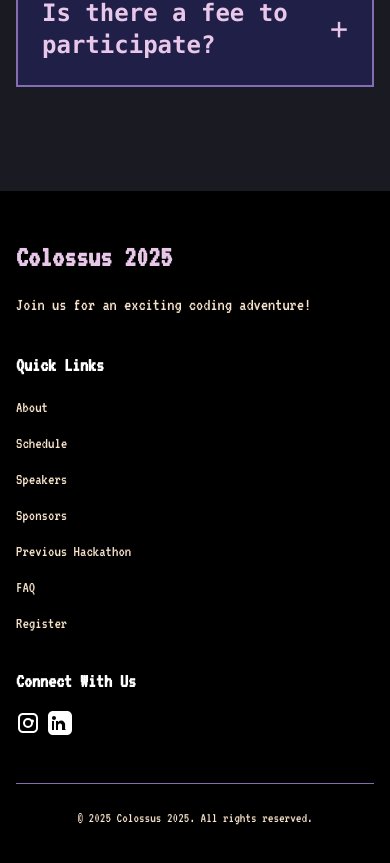
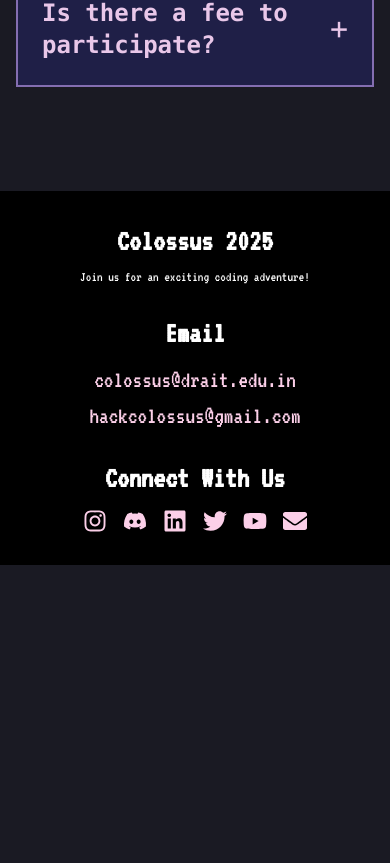
Before and after one commit to Grimm1694/prototype, a Next.js app: page / in a window 390 px wide. Shown: the part 8167-9030 px from the top of the page. After the commit the page ends 8732 px from the top, so only its background shows below. Built offline with nearby package versions, Linux system fonts and the light colour scheme.

Commit message:
Footer changes

```diff
--- a/app/components/Footer.tsx
+++ b/app/components/Footer.tsx
@@ -1,83 +1,109 @@
 import Link from "next/link";
+import {
+  FaInstagram,
+  FaLinkedin,
+  FaYoutube,
+  FaTwitter,
+  FaDiscord,
+  FaEnvelope,
+} from "react-icons/fa";
 
 const Footer = () => {
   return (
-    <footer className="bg-hackathon-black text-white py-12">
+    <footer className="bg-hackathon-black text-white py-8">
       <div className="container mx-auto px-4">
-        <div className="grid grid-cols-1 md:grid-cols-3 gap-8">
-          {/* Branding */}
-          <div>
-            <h3 className="text-3xl font-bold text-hackathon-light-pink">
-              Colossus 2025
-            </h3>
-            <p className="mt-4 text-lg text-hackathon-beige">
+        <div className="flex flex-wrap justify-between items-center">
+          {/* Footer header */}
+          <div className="w-full md:w-1/3 mb-6 md:mb-0 text-center md:text-left">
+            <h3 className="text-3xl font-bold mb-2">Colossus 2025</h3>
+            <p className="text-sm">
               Join us for an exciting coding adventure!
             </p>
           </div>
-          {/* Quick Links */}
-          <div>
-            <h4 className="text-xl font-semibold mb-4">Quick Links</h4>
-            <ul className="space-y-3">
-              {[
-                "About",
-                "Schedule",
-                "Speakers",
-                "Sponsors",
-                "Previous Hackathon",
-                "FAQ",
-              ].map((item) => (
-                <li key={item}>
-                  <Link
-                    href={`#${item.toLowerCase()}`}
-                    className="text-hackathon-beige hover:text-hackathon-purple transition-colors duration-300"
-                  >
-                    {item}
-                  </Link>
-                </li>
-              ))}
+
+          {/* Email Section */}
+          <div className="w-full md:w-1/3 mb-6 md:mb-0 text-center">
+            <h4 className="text-[30px] font-semibold mb-2">Email</h4>
+            <ul className="space-y-1">
               <li>
                 <a
-                  href="https://unstop.com/hackathons/colossus-2025"
-                  target="_blank"
-                  rel="noopener noreferrer"
-                  className="text-hackathon-beige hover:text-hackathon-purple transition-colors duration-300"
+                  href="mailto:colossus@drait.edu.in"
+                  className="text-pink-200 hover:underline text-2xl"
                 >
-                  Register
+                  colossus@drait.edu.in
+                </a>
+              </li>
+              <li>
+                <a
+                  href="mailto:hackcolossus@gmail.com"
+                  className="text-pink-200 hover:underline text-2xl"
+                >
+                  hackcolossus@gmail.com
                 </a>
               </li>
             </ul>
           </div>
-          {/* Social Links */}
-          <div>
-            <h4 className="text-xl font-semibold mb-4">Connect With Us</h4>
-            <div className="flex space-x-2">
-              {/* Instagram Icon */}
+
+          {/* Social Section */}
+          <div className="w-full md:w-1/3 text-center">
+            <h4 className="text-[30px] font-semibold mb-2">Connect With Us</h4>
+            <div className="flex justify-center space-x-4 text-2xl">
               <a
+                title="Instagram"
                 href="https://www.instagram.com/hackcolossus/"
-                aria-label="Instagram"
-                className="hover:text-hackathon-purple transition-colors duration-300"
+                target="_blank"
+                rel="noopener noreferrer"
+                className="text-pink-200 hover:text-hackathon-purple transition-colors duration-300"
               >
-                <svg className="w-6 h-6 fill-current" viewBox="0 0 24 24">
-                  <path d="M7 2C4.2 2 2 4.2 2 7v10c0 2.8 2.2 5 5 5h10c2.8 0 5-2.2 5-5V7c0-2.8-2.2-5-5-5H7zm10 2c1.7 0 3 1.3 3 3v10c0 1.7-1.3 3-3 3H7c-1.7 0-3-1.3-3-3V7c0-1.7 1.3-3 3-3h10zm-5 3a5 5 0 100 10 5 5 0 000-10zm0 2a3 3 0 110 6 3 3 0 010-6zm4.5-.5a1.5 1.5 0 100 3 1.5 1.5 0 000-3z" />
-                </svg>
+                <FaInstagram />
               </a>
-              {/* LinkedIn Icon */}
               <a
+                title="Discord"
+                href="https://discord.com/invite/f67PkkFqHv"
+                target="_blank"
+                rel="noopener noreferrer"
+                className="text-pink-200 hover:text-hackathon-purple transition-colors duration-300"
+              >
+                <FaDiscord />
+              </a>
+              <a
+                title="LinkedIn"
                 href="https://www.linkedin.com/company/hack-colossus/posts/?feedView=all"
-                aria-label="LinkedIn"
-                className="hover:text-hackathon-purple transition-colors duration-300"
+                target="_blank"
+                rel="noopener noreferrer"
+                className="text-pink-200 hover:text-hackathon-purple transition-colors duration-300"
               >
-                <svg className="w-6 h-6 fill-current" viewBox="0 0 24 24">
-                  <path d="M19 0h-14c-2.8 0-5 2.2-5 5v14c0 2.8 2.2 5 5 5h14c2.8 0 5-2.2 5-5V5c0-2.8-2.2-5-5-5zm-11 19H4v-9h4v9zm-2-10c-1.1 0-2-.9-2-2s.9-2 2-2 2 .9 2 2-.9 2-2 2zm12 10h-4v-4.5c0-1.1-.9-2-2-2s-2 .9-2 2V19h-4v-9h4v1.2c.6-.9 1.7-1.8 3.1-1.8 2.2 0 4 1.8 4 4v4.6z" />
-                </svg>
+                <FaLinkedin />
+              </a>
+              <a
+                title="Twitter"
+                href="https://x.com/hackcolossus"
+                target="_blank"
+                rel="noopener noreferrer"
+                className="text-pink-200 hover:text-hackathon-purple transition-colors duration-300"
+              >
+                <FaTwitter />
+              </a>
+              <a
+                title="YouTube"
+                href="https://www.youtube.com/channel/UCP4VgBr2hBXLdGRY_kT6X-Q"
+                target="_blank"
+                rel="noopener noreferrer"
+                className="text-pink-200 hover:text-hackathon-purple transition-colors duration-300"
+              >
+                <FaYoutube />
+              </a>
+              <a
+                title="Email"
+                href="mailto:hackcolossus@gmail.com"
+                className="text-pink-200 hover:text-hackathon-purple transition-colors duration-300"
+              >
+                <FaEnvelope />
               </a>
             </div>
           </div>
         </div>
-        {/* Bottom Footer */}
-        <div className="mt-12 border-t border-hackathon-purple pt-6 text-center text-sm text-hackathon-beige">
-          © {new Date().getFullYear()} Colossus 2025. All rights reserved.
-        </div>
+
       </div>
     </footer>
   );
```
